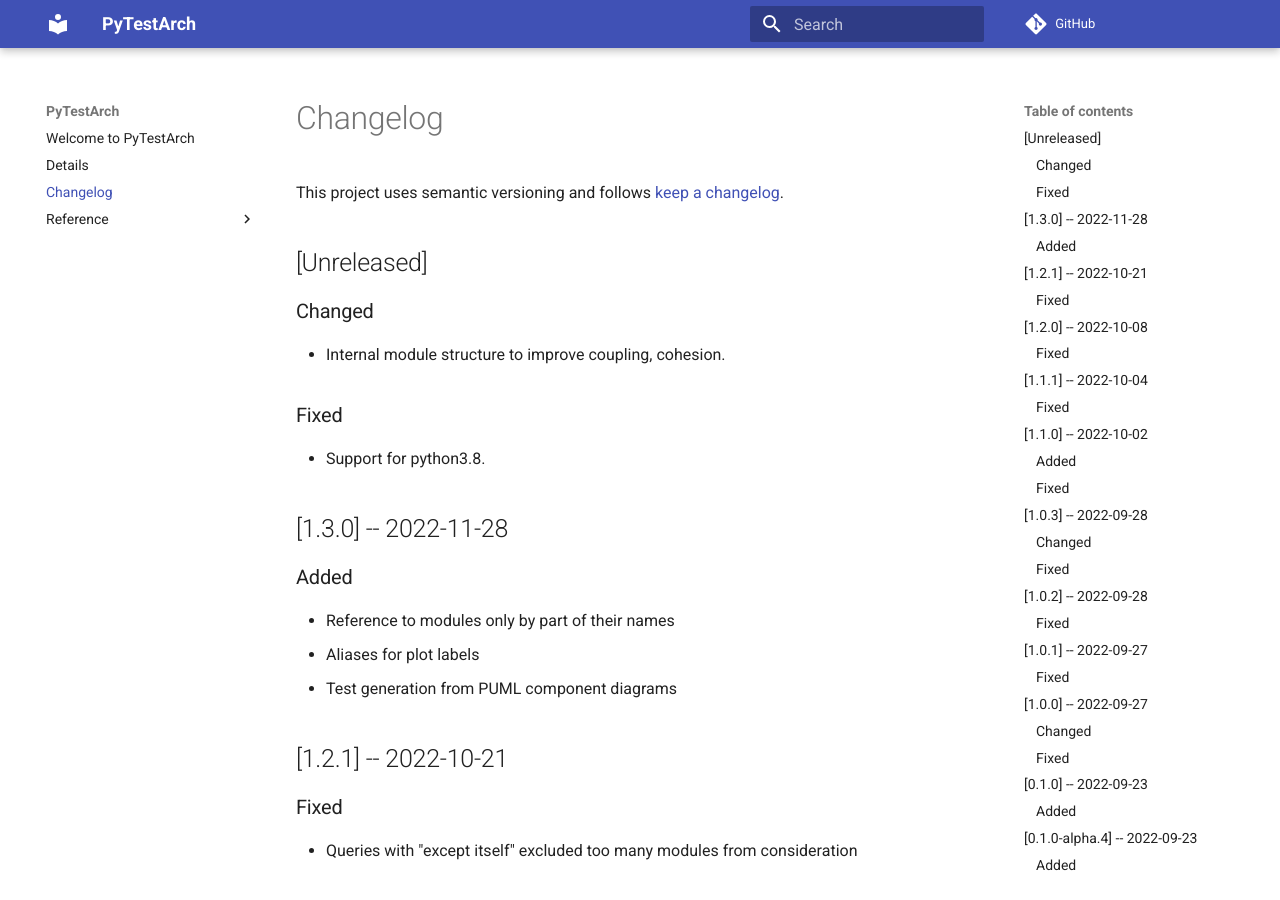
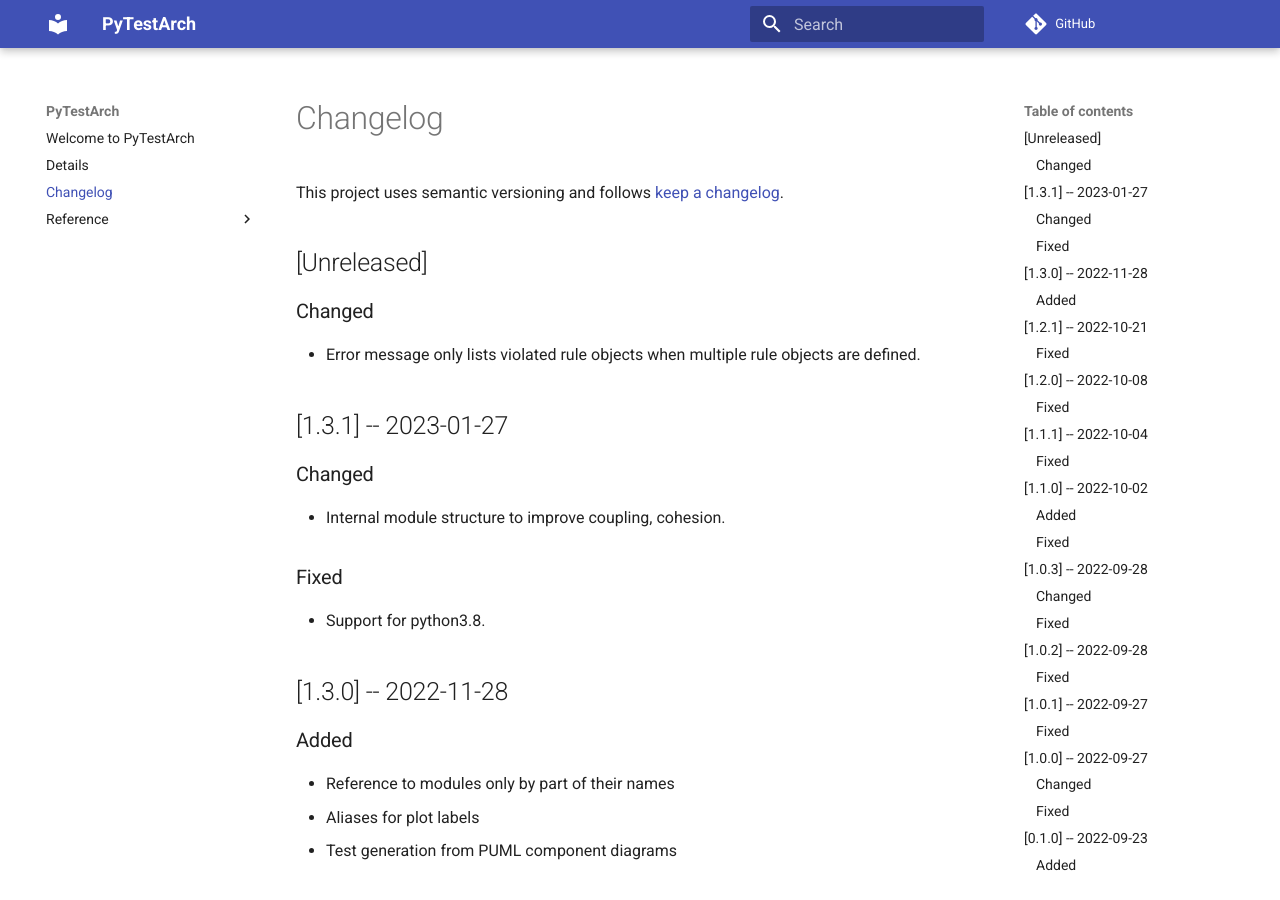
Before and after one commit to zyskarch/pytestarch, an MkDocs documentation site: the page built from docs/changelog.md, in a window 1280 px wide and 900 px high. Built offline with MkDocs 1.6.1 and Material for MkDocs 9.7.7, drawn with Linux system fonts in a browser that asks for light colours; comment, search, counter and statistics services are not loaded.

Commit message:
Feature: Update changelog.

```diff
--- a/docs/changelog.md
+++ b/docs/changelog.md
@@ -4,6 +4,11 @@ This project uses semantic versioning and follows [keep a changelog](https://kee
 
 
 ## [Unreleased]
+
+### Changed
+- Error message only lists violated rule objects when multiple rule objects are defined.
+
+## [1.3.1] -- 2023-01-27
 ### Changed
 - Internal module structure to improve coupling, cohesion.
 
```
